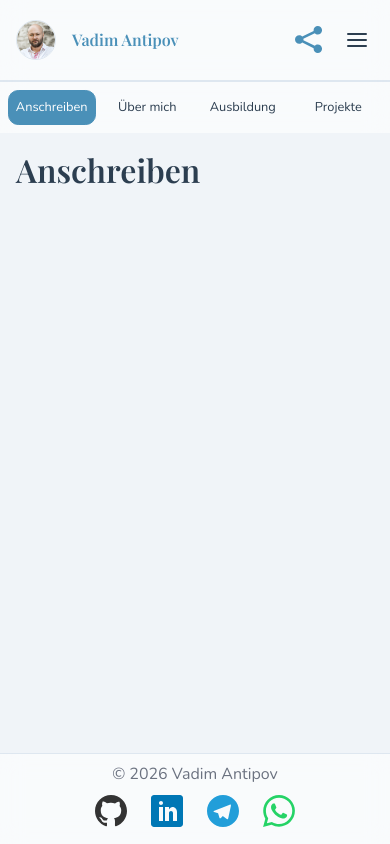
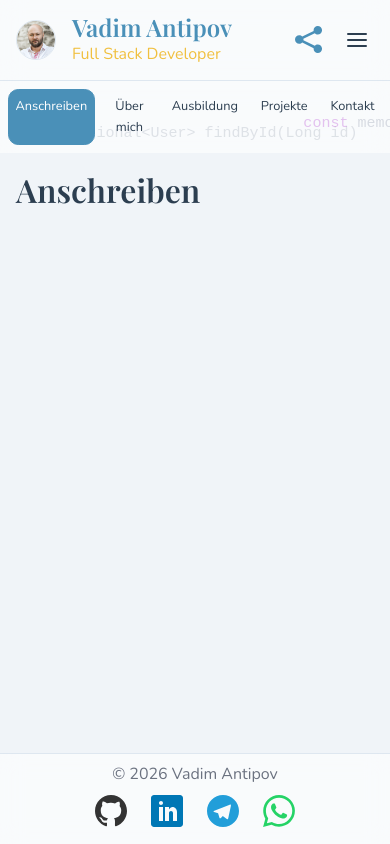
Before and after one commit to login-nigol/portfolio, a React app: page / in a window 390 px wide. Built offline with nearby package versions, Linux system fonts and the light colour scheme; the HTML template or start-up script is replaced by a standard one.

Commit message:
feat: gold color variable, Header role styled gold

```diff
--- a/src/components/Header/Header.module.css
+++ b/src/components/Header/Header.module.css
@@ -9,7 +9,7 @@
   /* --- Оформление --- */
   background: var(--color-surface);
   backdrop-filter: var(--blur);
-  border-bottom: var(--border);
+  /* border-bottom: var(--border); */
 
   /* --- z-index чтобы хедер был над контентом --- */
   z-index: 100;
@@ -80,14 +80,14 @@
 
 .name {
   font-family: var(--font-heading);
-  font-size: var(--fs-lg);
+  font-size: var(--fs-xl);
   color: var(--color-accent);
   line-height: 1.2;
 }
 
 .role {
-  font-size: var(--fs-base);
-  color: var(--color-text-muted);
+  font-size: var(--fs-md);
+  color: var(--color-gold);
 }
 
 /* ===================== КНОПКИ СПРАВА ===================== */
@@ -201,8 +201,8 @@
     height: 2.5em;
   }
 
-  .name { font-size: var(--fs-base); }
-  .role { display: none; }
+  .name { font-size: var(--fs-lg); }
+  .role { font-size: var(--fs-base); }
 
   .burger { display: flex; }
 }
--- a/src/components/Sidebar/Sidebar.jsx
+++ b/src/components/Sidebar/Sidebar.jsx
@@ -4,20 +4,21 @@
 import { NavLink } from 'react-router-dom'
 import { motion } from 'framer-motion'
 import styles from './Sidebar.module.css'
+import CodeCanvas from '../shared/CodeCanvas'
 
 /* ===================== АНИМАЦИЯ ===================== */
-/* Появление сайдбара справа при загрузке */
 const sidebarVariants = {
-  hidden:  { x: '100%', opacity: 0 },
+  hidden: { x: '100%', opacity: 0 },
   visible: { x: 0, opacity: 1, transition: { duration: 0.5, ease: 'easeOut' } }
 }
 
-/* --- Пункты меню --- */
+/* ===================== НАВИГАЦИЯ ===================== */
 const navItems = [
-  { to: '/',          label: 'Anschreiben' },
-  { to: '/about',     label: 'Über mich'   },
-  { to: '/education', label: 'Ausbildung'  },
-  { to: '/projects',  label: 'Projekte'    },
+  { to: '/', label: 'Anschreiben' },
+  { to: '/about', label: 'Über mich' },
+  { to: '/education', label: 'Ausbildung' },
+  { to: '/projects', label: 'Projekte' },
+  { to: '/contact', label: 'Kontakt' },
 ]
 
 /* ===================== КОМПОНЕНТ ===================== */
@@ -29,7 +30,13 @@ export default function Sidebar() {
       initial="hidden"
       animate="visible"
     >
-      {/* --- Навигационные ссылки из массива --- */}
+      {/* --- Канвас фон --- */}
+      <CodeCanvas
+        lineGap={30}
+      />
+
+      {/* --- Ссылки поверх канваса --- */}
+      <div className={styles.links}>
         {navItems.map(({ to, label }) => (
           <NavLink
             key={to}
@@ -42,6 +49,7 @@ export default function Sidebar() {
             {label}
           </NavLink>
         ))}
+      </div>
 
     </motion.nav>
   )
--- a/src/components/Sidebar/Sidebar.module.css
+++ b/src/components/Sidebar/Sidebar.module.css
@@ -2,35 +2,36 @@
 
 /* ===================== САЙДБАР ===================== */
 .sidebar {
-  /* --- Вертикальная колонка ссылок --- */
-  display: flex;
-  flex-direction: column;
-  gap: var(--space-xs);
+  /* --- Относительное позиционирование для канваса --- */
+  position: relative;
+  overflow: hidden;
 
-  /* --- Размеры --- */
   width: 14em;
   flex-shrink: 0;
 
-  /* --- Отступы --- */
-  padding: var(--space-lg) var(--space-md);
-
-  /* --- Оформление --- */
   background: var(--color-surface);
   backdrop-filter: var(--blur);
   border-left: var(--border);
 }
 
+/* ===================== ССЫЛКИ ПОВЕРХ КАНВАСА ===================== */
+.links {
+  /* --- Поверх канваса --- */
+  position: relative;
+  z-index: 1;
+
+  display: flex;
+  flex-direction: column;
+  gap: var(--space-xs);
+  padding: var(--space-lg) var(--space-md);
+}
+
 /* ===================== ССЫЛКИ ===================== */
 .link {
-  /* --- Отступы --- */
   padding: var(--space-xs) var(--space-sm);
-
-  /* --- Оформление --- */
   border-radius: var(--radius);
   border: 0.1em solid transparent;
   color: var(--color-text);
-
-  /* --- Анимация --- */
   transition: all var(--transition);
   font-weight: 500;
   font-size: var(--fs-base);
@@ -52,17 +53,18 @@
 /* ===================== МОБИЛА (до 48em) ===================== */
 @media (max-width: 48em) {
   .sidebar {
-    /* --- Горизонтальный bottom nav --- */
     width: 100%;
-    flex-direction: row;
-    justify-content: space-around;
-    padding: var(--space-xs);
     border-left: none;
     border-top: var(--border);
   }
 
+  .links {
+    flex-direction: row;
+    justify-content: space-around;
+    padding: var(--space-xs);
+  }
+
   .link {
-    /* --- Компактные кнопки --- */
     font-size: var(--fs-sm);
     padding: var(--space-xs);
     text-align: center;
--- a/src/styles/variables.css
+++ b/src/styles/variables.css
@@ -8,6 +8,7 @@
   --color-accent: #4a90b8;       /* акцент синий */
   --color-text: #2c3e50;         /* основной текст */
   --color-text-muted: #6b7280;   /* приглушённый текст */
+  --color-gold: #f0c040;
 
   /* Шрифты */
   --font-main: 'Nunito', sans-serif;
```
Lines whose indentation alone changed are shown as unchanged.
